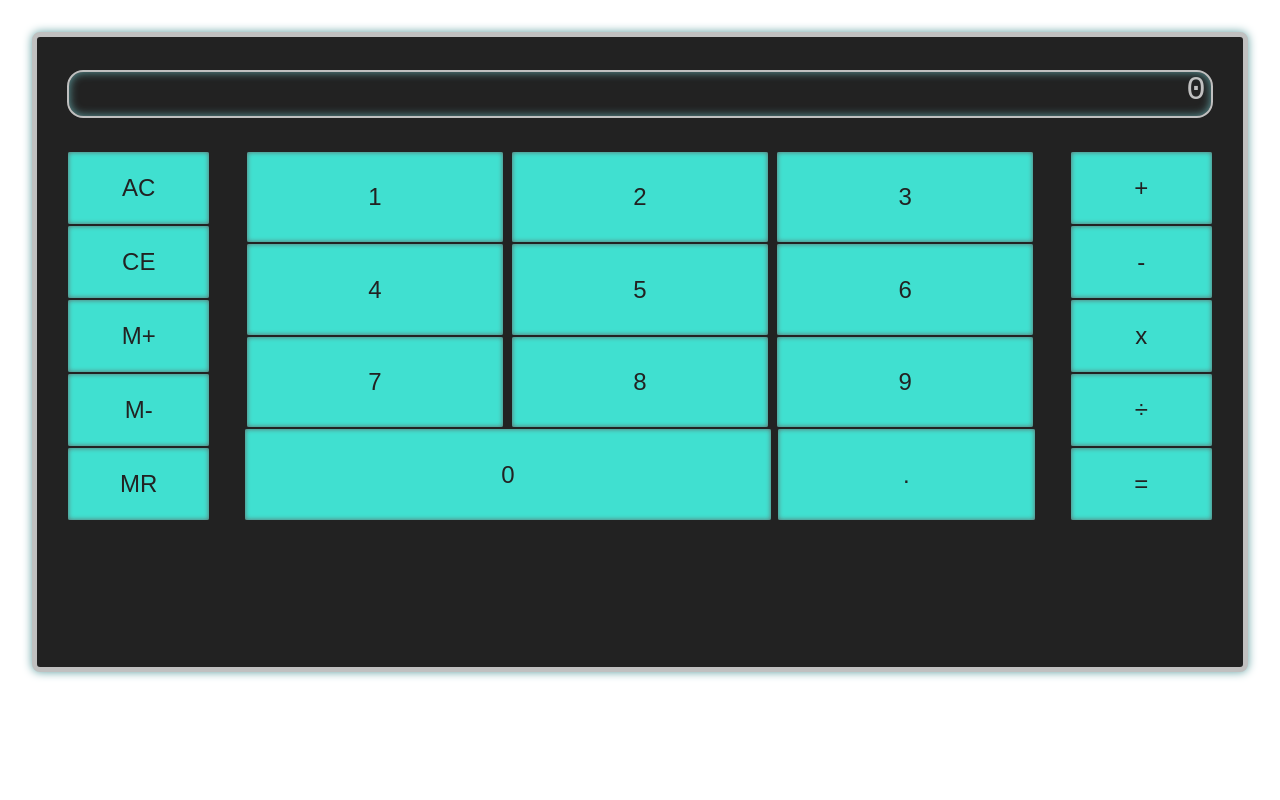
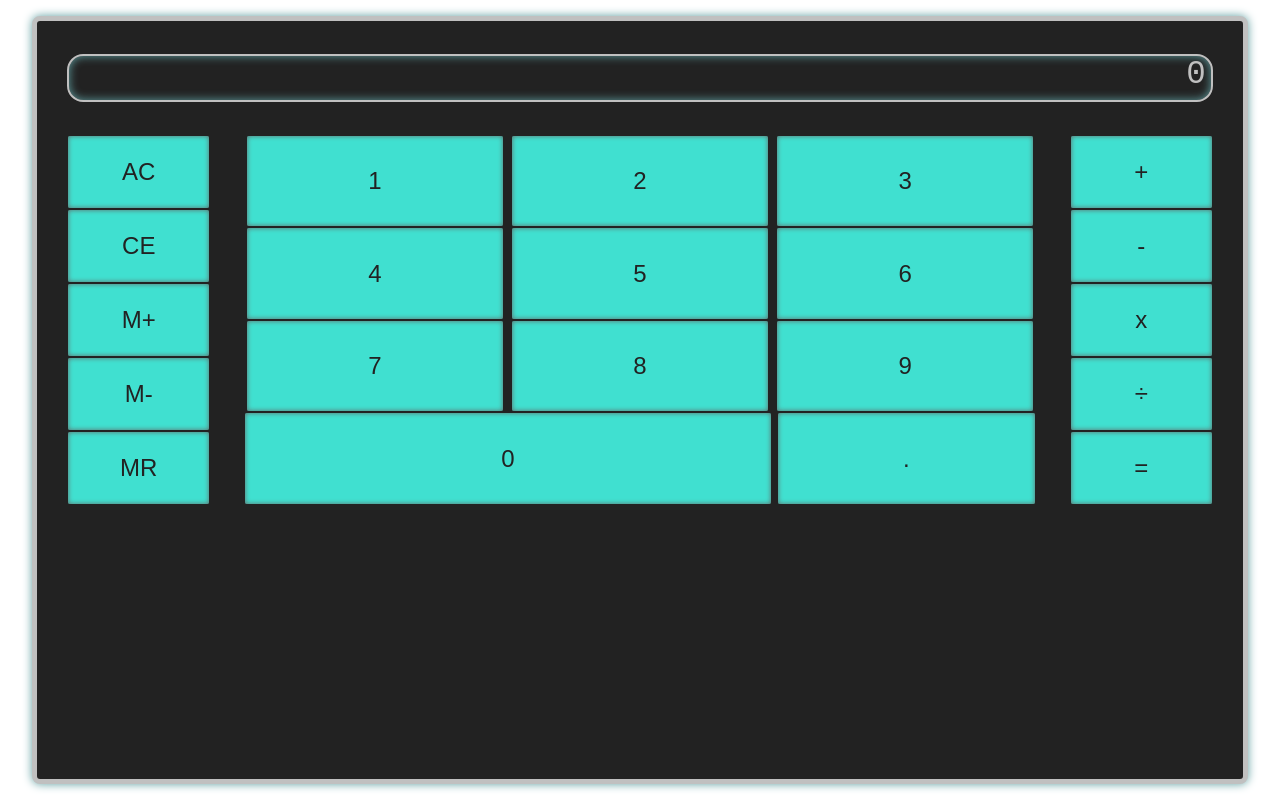
Before and after one commit to skillitzimberg/calculator-app, a plain HTML site: page index.html in a window 1280 px wide. Drawn offline with Linux system fonts and the light colour scheme.

Commit message:
Fix height on shorter screens

```diff
--- a/style.css
+++ b/style.css
@@ -7,8 +7,8 @@
 
 main {
   width: 95%;
-  height: 80%;
-  margin: 2em auto 0;
+  height: 96%;
+  margin: 1em auto 0;
   border: 5px solid silver;
   box-shadow: 0px 0px 10px cadetblue;
   background-color: #222;
```
